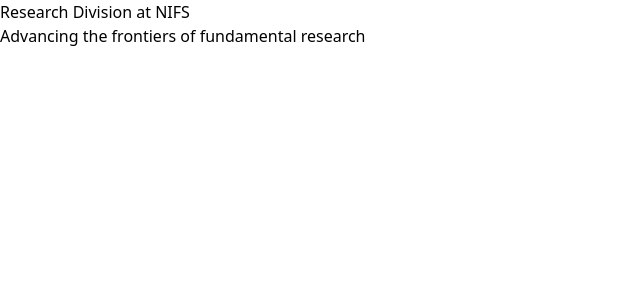
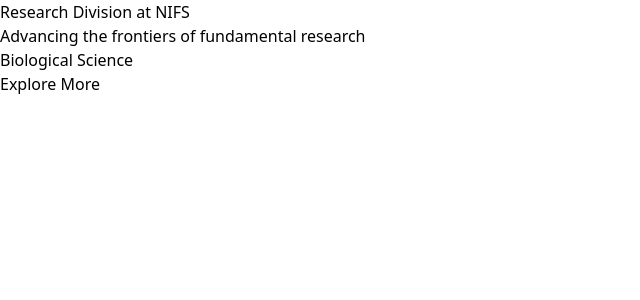
Before and after one commit to BackendExpert/web-new, a React (Vite) app: page /Research in a window 1280 px wide. Shown: the top 300 px of the page, without its empty margins (0-640 px from the left). Built offline with nearby package versions, Linux system fonts and the light colour scheme.

Commit message:
Update
Co-Authored-By: JehanKandy  <jehankandy@gmail.com>

```diff
--- a/src/research/researchSub.tsx
+++ b/src/research/researchSub.tsx
@@ -6,7 +6,13 @@ const researchSub = () => {
         <p className="">Advancing the frontiers of fundamental research</p>
 
         <div className="md:grid grid-cols-3 gap-4">
-
+            <div className="">
+                Biological Science
+                <div className="">
+                    <span className="">Explore More</span>
+                    <span className=""></span>
+                </div>
+            </div>
         </div>
     </div>
   )
```
